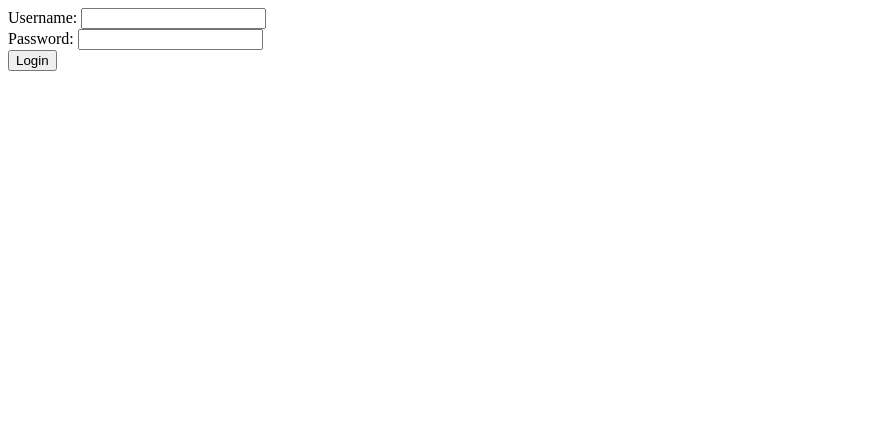
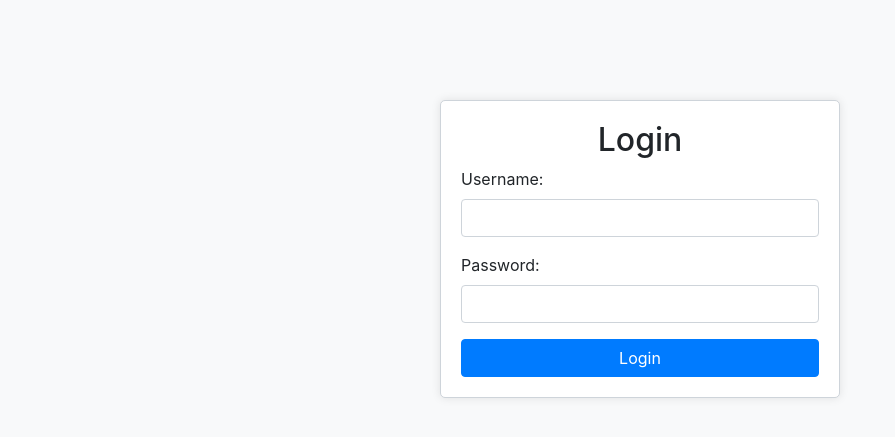
Before and after one commit to FuadFikri/simple-php-mysql-pdo, a PHP site: page /login.php in a window 1280 px wide. Shown: the top 437 px of the page, without its empty margins (0-895 px from the left). Run offline with PHP 8.4, Linux system fonts and the light colour scheme; some libraries are stand-ins or nearby versions.

Commit message:
add styling in login and add logout button

```diff
--- a/php/index.php
+++ b/php/index.php
@@ -1,5 +1,7 @@
 <?php
 session_start();
+
+
 if (!isset($_SESSION['user_id'])) {
     header('Location: login.php');
     exit();
@@ -13,7 +15,7 @@ if (!isset($_SESSION['user_id'])) {
     <title>Index</title>
 </head>
 <body>
-    <h1>Selamat datang, index!</h1>
+
     <!-- Isi konten dashboard Admin di sini -->
 </body>
 </html>
--- a/php/login.php
+++ b/php/login.php
@@ -41,15 +41,45 @@ if ($_SERVER['REQUEST_METHOD'] == 'POST') {
 <html lang="en">
 <head>
     <meta charset="UTF-8">
+    <meta name="viewport" content="width=device-width, initial-scale=1.0">
     <title>Login</title>
+    <!-- Link CSS Bootstrap -->
+    <link href="https://stackpath.bootstrapcdn.com/bootstrap/4.5.2/css/bootstrap.min.css" rel="stylesheet">
+    <style>
+        body {
+            background-color: #f8f9fa;
+        }
+        .login-container {
+            max-width: 400px;
+            margin: auto;
+            padding: 20px;
+            border: 1px solid #ced4da;
+            border-radius: 5px;
+            background-color: #ffffff;
+            box-shadow: 0 0 10px rgba(0, 0, 0, 0.1);
+            margin-top: 100px;
+        }
+    </style>
 </head>
 <body>
-    <form method="POST" action="login.php">
-        <label>Username:</label>
-        <input type="text" name="username" required><br>
-        <label>Password:</label>
-        <input type="password" name="password" required><br>
-        <button type="submit">Login</button>
-    </form>
+    <div class="login-container">
+        <h2 class="text-center">Login</h2>
+        <form method="POST" action="login.php">
+            <div class="form-group">
+                <label for="username">Username:</label>
+                <input type="text" class="form-control" id="username" name="username" required>
+            </div>
+            <div class="form-group">
+                <label for="password">Password:</label>
+                <input type="password" class="form-control" id="password" name="password" required>
+            </div>
+            <button type="submit" class="btn btn-primary btn-block">Login</button>
+        </form>
+    </div>
+
+    <!-- Script JS Bootstrap -->
+    <script src="https://code.jquery.com/jquery-3.5.1.slim.min.js"></script>
+    <script src="https://cdn.jsdelivr.net/npm/@popperjs/core@2.5.3/dist/umd/popper.min.js"></script>
+    <script src="https://stackpath.bootstrapcdn.com/bootstrap/4.5.2/js/bootstrap.min.js"></script>
 </body>
 </html>
```
Also changed, not shown: php/admin.php (+9 -0 lines), php/logout.php (added, +8 -0 lines), php/staff_pembelian.php (+10 -0 lines), php/staff_penjualan.php (+12 -0 lines).
